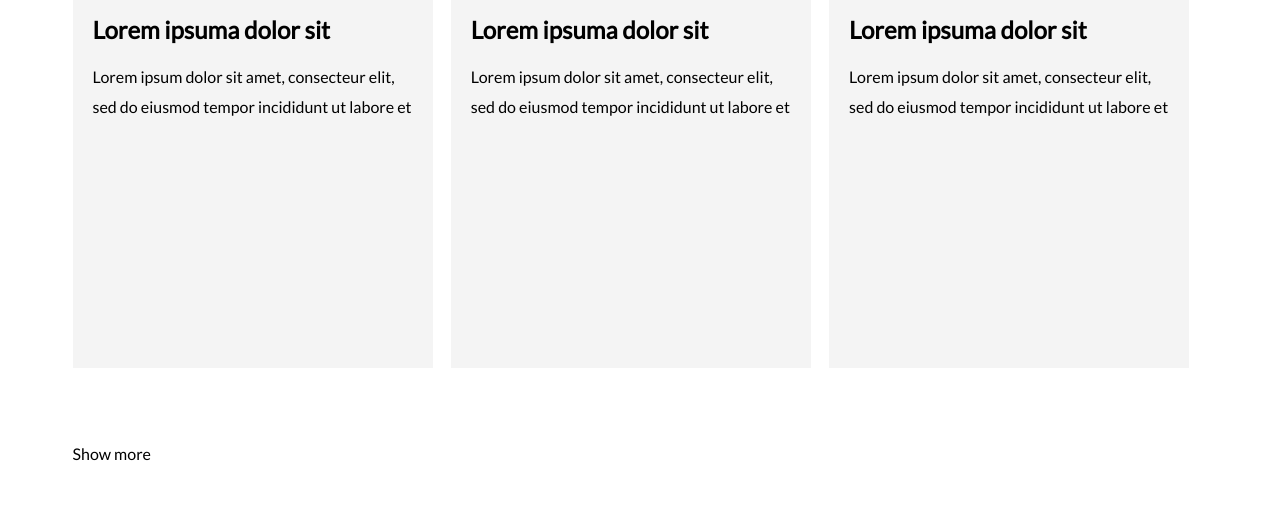
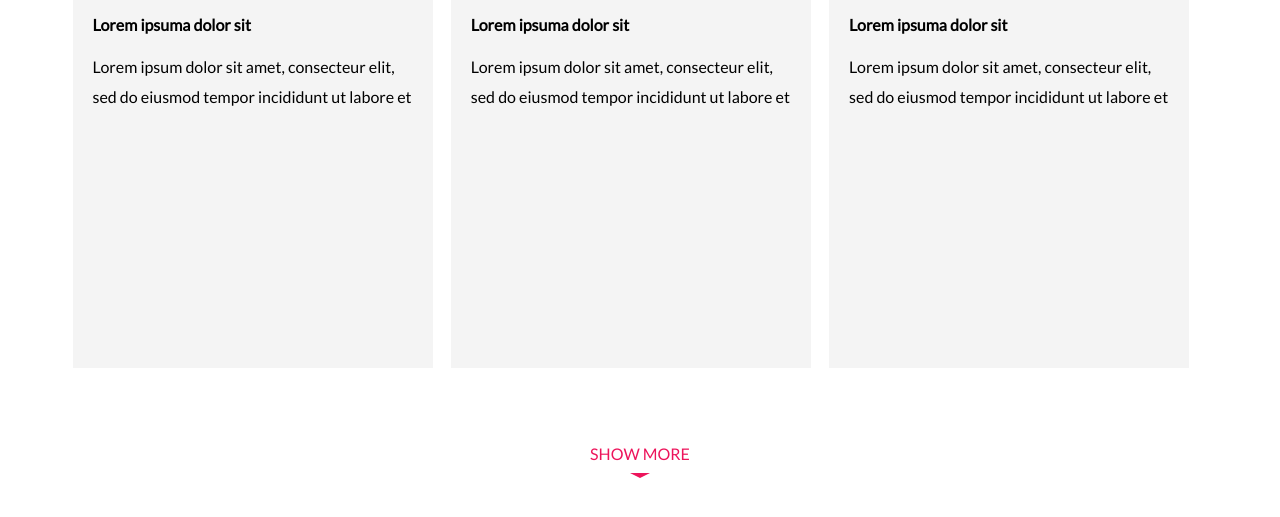
Before and after one commit to Kolumbryna22/Projekt-PSD, a plain HTML site: page index.html in a window 1280 px wide. Shown: the part 4791-5308 px from the top of the page. Before the commit the page ends 5270 px from the top, so only its background shows below. Drawn offline with Linux system fonts and the light colour scheme.

Commit message:
Add style in section news

```diff
--- a/sass/_general.scss
+++ b/sass/_general.scss
@@ -64,6 +64,12 @@ body {
   border-bottom: $height solid transparent;
 }
 
+@mixin arrow-down ($height, $width) {
+	border-left: $width solid transparent;
+	border-right: $width solid transparent;
+	border-top: $height solid $red;
+}
+
 @mixin clear-mp {
   margin: 0;
   padding: 0;
--- a/sass/style.scss
+++ b/sass/style.scss
@@ -326,8 +326,6 @@
 }
 
 .news {
-    font-size: $size-p;
-
     .row {
         padding-bottom: 60px;
     }
@@ -342,10 +340,31 @@
         p {
             @include clear-mp;
             padding: 18px 20px 0;
+            font-size: $size-p;
         }
 
         p {
             line-height: 30px;
         }
     }
+
+    .news-more {
+        font-size: $size-p;
+        text-align: center;
+        text-transform: uppercase;
+        color: $red;
+        cursor: pointer;
+
+        p {
+            margin-bottom: 10px;
+        }
+
+        .arrow-bottom {
+            width: 0;
+            height: 0;
+            margin: 0 auto;
+            @include arrow-down(5px, 10px);
+            margin-bottom: 64px;
+        }
+    }
 }
```
Also changed, not shown: css/style.css, 1 other file.
